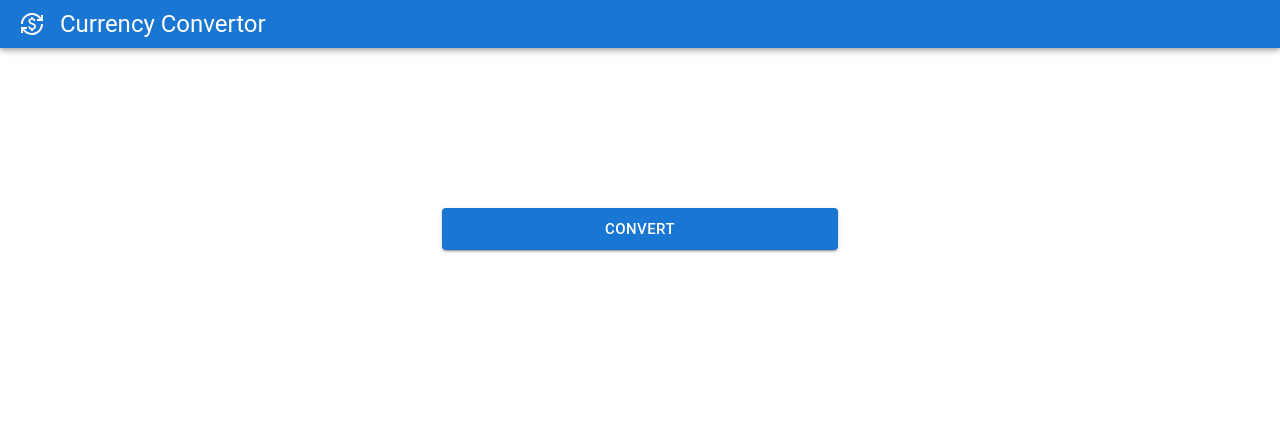
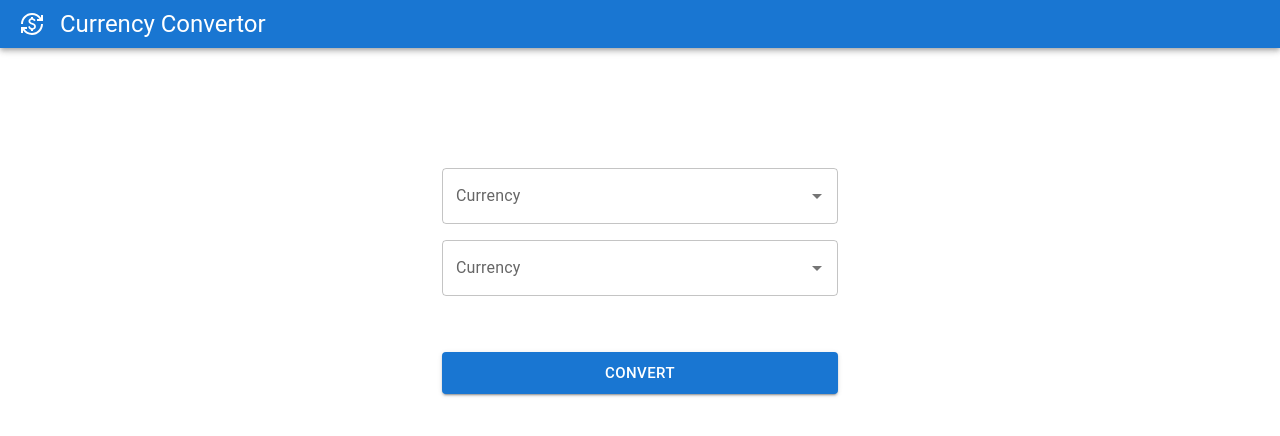
Before and after one commit to Pragya0712/currency-convertor-fe, a React (Create React App) app: page / in a window 1280 px wide. Shown: the top 436 px of the page. Built offline with nearby package versions, Linux system fonts and the light colour scheme.

Commit message:
autocomplete select

```diff
--- a/src/App.js
+++ b/src/App.js
@@ -1,5 +1,6 @@
 import { Box, Button, Container } from "@mui/material";
 import Header from "./components/Header";
+import AutocompleteSelect from "./components/AutocompleteSelect";
 
 function App() {
 	return (
@@ -17,6 +18,8 @@ function App() {
 					// onSubmit={handleSubmit}
 					noValidate
 					gap={2}>
+					<AutocompleteSelect />
+					<AutocompleteSelect />
 					<Button
 						size='large'
 						type='submit'
--- /dev/null
+++ b/src/components/AutocompleteSelect.js
@@ -0,0 +1,19 @@
+import { Autocomplete, FormControl, TextField } from "@mui/material";
+import dummyList from "./dummy-data.json";
+import React from "react";
+
+const AutocompleteSelect = () => {
+	console.log(dummyList);
+	return (
+		<FormControl fullWidth>
+			<Autocomplete
+				disablePortal
+				id='combo-box-demo'
+				options={dummyList}
+				renderInput={(params) => <TextField {...params} label='Currency' />}
+			/>
+		</FormControl>
+	);
+};
+
+export default AutocompleteSelect;
--- /dev/null
+++ b/src/components/dummy-data.json
@@ -0,0 +1,26 @@
+[
+	{
+		"id": 2781,
+		"label": "United States Dollar",
+		"sign": "$",
+		"symbol": "USD"
+	},
+	{
+		"id": 2782,
+		"label": "Australian Dollar",
+		"sign": "$",
+		"symbol": "AUD"
+	},
+	{
+		"id": 2783,
+		"label": "Brazilian Real",
+		"sign": "R$",
+		"symbol": "BRL"
+	},
+	{
+		"id": 2784,
+		"label": "Canadian Dollar",
+		"sign": "$",
+		"symbol": "CAD"
+	}
+]
```
